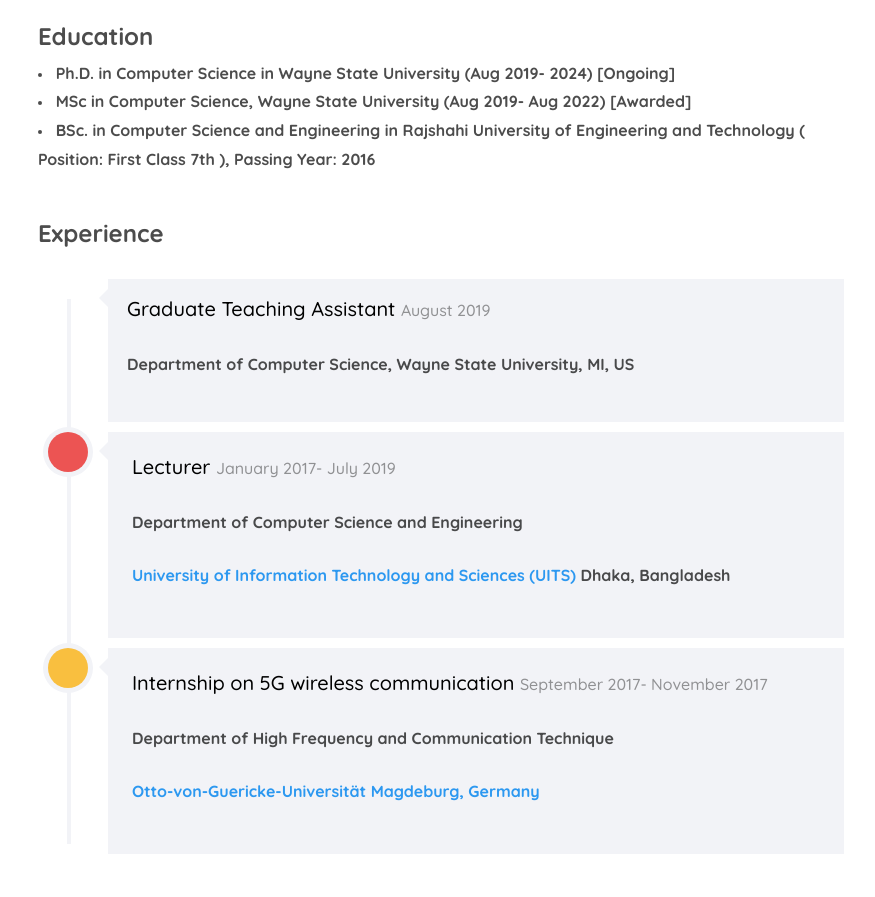
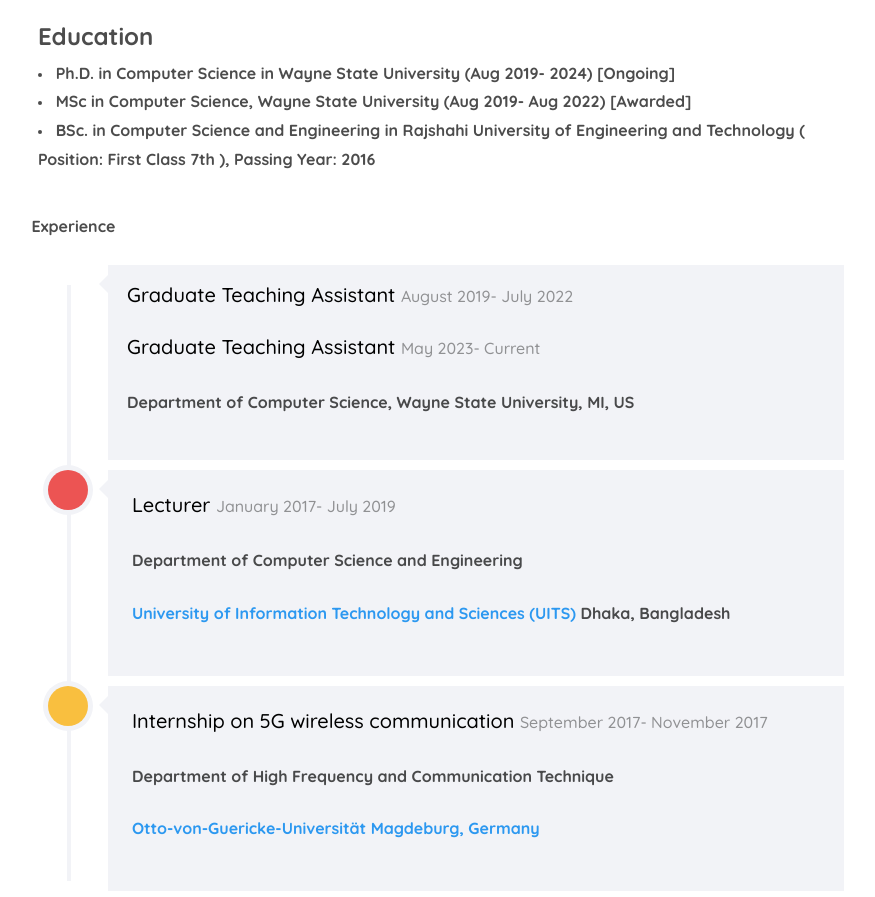
Before and after one commit to jaydebsarker/jaydebsarker.github.io, a plain HTML site: page index.html in a window 1280 px wide. Shown: the part 1621-2518 px from the top of the page, without its empty margins (349-1224 px from the left). Drawn offline with nearby package versions, Linux system fonts and the light colour scheme; some icons are missing; a web font is replaced by a local one.

Commit message:
Update index.html

```diff
--- a/index.html
+++ b/index.html
@@ -238,8 +238,8 @@
 
 
 			<section class="colorlib-experience" data-section="experience">
-			<p style="margin-left:2.5em">
-			<font size="5"> <b>Experience </b> </font> </p>
+			<p style="margin-left:2em">
+			<font size="3"> <b>Experience </b> </font> </p>
 				<div class="colorlib-narrow-content">
 					<div class="row">
 
@@ -250,7 +250,8 @@
 					         <article class="timeline-entry animate-box" data-animate-effect="fadeInLeft">
 					            <div class="timeline-entry-inner">
 					               <div class="timeline-label">
-					                  <font size="3"> <h2>Graduate Teaching Assistant <span> August 2019</span></h2>
+					                  <font size="3"> <h2>Graduate Teaching Assistant <span> August 2019- July 2022</span></h2>
+								          <h2>Graduate Teaching Assistant <span> May 2023- Current</span></h2>
 									 <font size="3"> <p>Department of Computer Science, Wayne State University, MI, US </p> </font>
 					               </div>
 					            </div>
```
